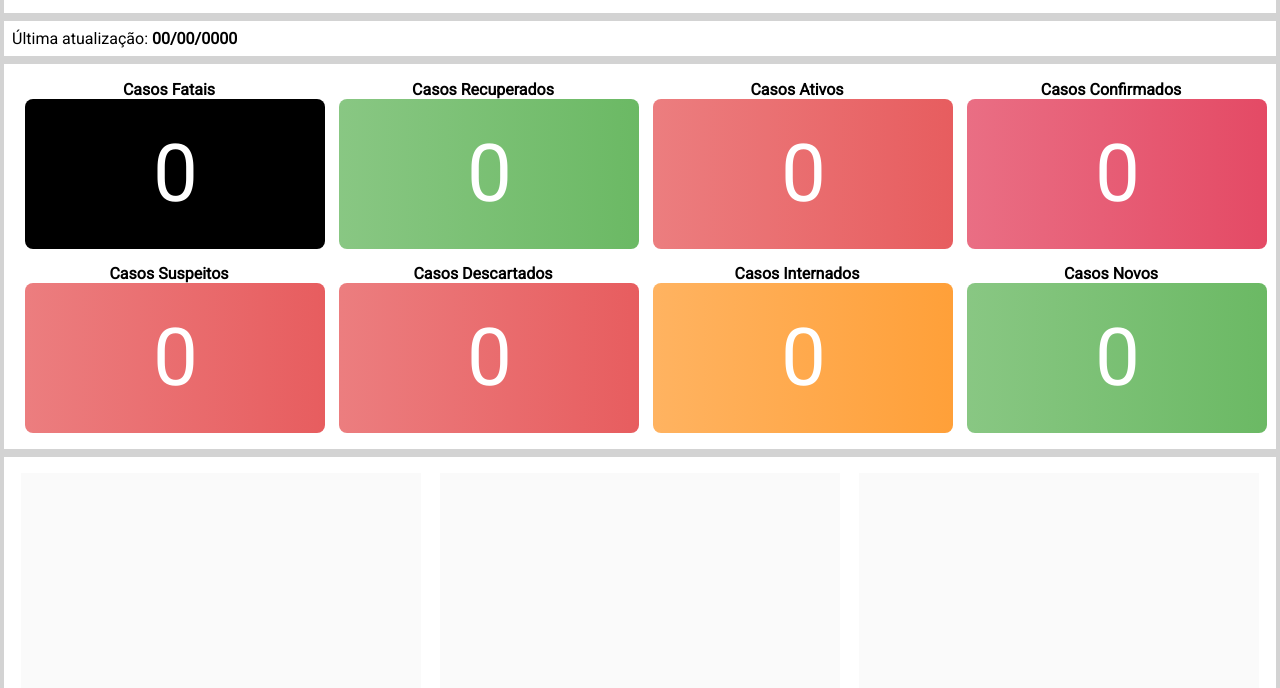
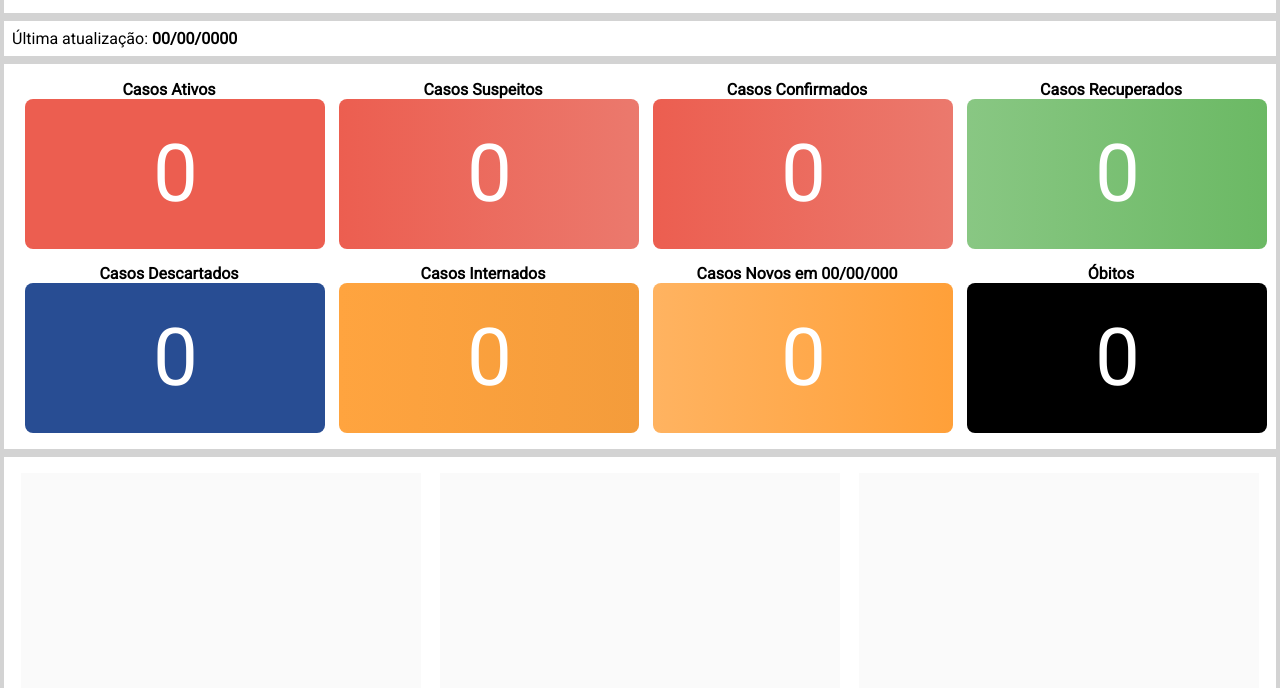
Before and after one commit to marcoaugustoandrade/covid19, a website: page html/index.html in a window 1280 px wide. Shown: the part 112-800 px from the top of the page. Drawn offline with Linux system fonts and the light colour scheme; no server answers.

Commit message:
Alterações de cores

```diff
--- a/html/index.html
+++ b/html/index.html
@@ -19,41 +19,41 @@
     </header>
 
     <section class="update">
-        Última atualização: <b id="atualizacao">00/00/0000</b>
+        Última atualização: <b class="atualizacao">00/00/0000</b>
     </section>
 
     <section class="alert">
         <section>
-            <h2>Casos Fatais</h2>
-            <div class="black" id="fatais">0</div>
+            <h2>Casos Ativos</h2>
+            <div class="red-dark" id="ativos">0</div>
+        </section>
+        <section>
+            <h2>Casos Suspeitos</h2>
+            <div class="red-light" id="suspeitos">0</div>
+        </section>
+        <section >
+            <h2>Casos Confirmados</h2>
+            <div class="red-light" id="confirmados">0</div>
         </section>
         <section>
             <h2>Casos Recuperados</h2>
             <div class="green" id="recuperados">0</div>
         </section>
         <section>
-            <h2>Casos Ativos</h2>
-            <div class="pink" id="ativos">0</div>
-        </section>
-        <section >
-            <h2>Casos Confirmados</h2>
-            <div class="red" id="confirmados">0</div>
-        </section>
-        <section>
-            <h2>Casos Suspeitos</h2>
-            <div class="pink" id="suspeitos">0</div>
-        </section>
-        <section>
             <h2>Casos Descartados</h2>
-            <div class="pink" id="descartados">0</div>
+            <div class="blue" id="descartados">0</div>
         </section>
         <section>
             <h2>Casos Internados</h2>
             <div class="orange" id="internados">0</div>
         </section>
         <section>
-            <h2>Casos Novos</h2>
-            <div class="green" id="novos">0</div>
+            <h2>Casos Novos em <span class="atualizacao">00/00/000</span></h2>
+            <div class="orange-light" id="novos">0</div>
+        </section>
+        <section>
+            <h2>Óbitos</h2>
+            <div class="black" id="fatais">0</div>
         </section>
     </section>
 
```
Also changed, not shown: html/assets/css/style.css (+1 -1 lines), html/assets/js/functions.js.
